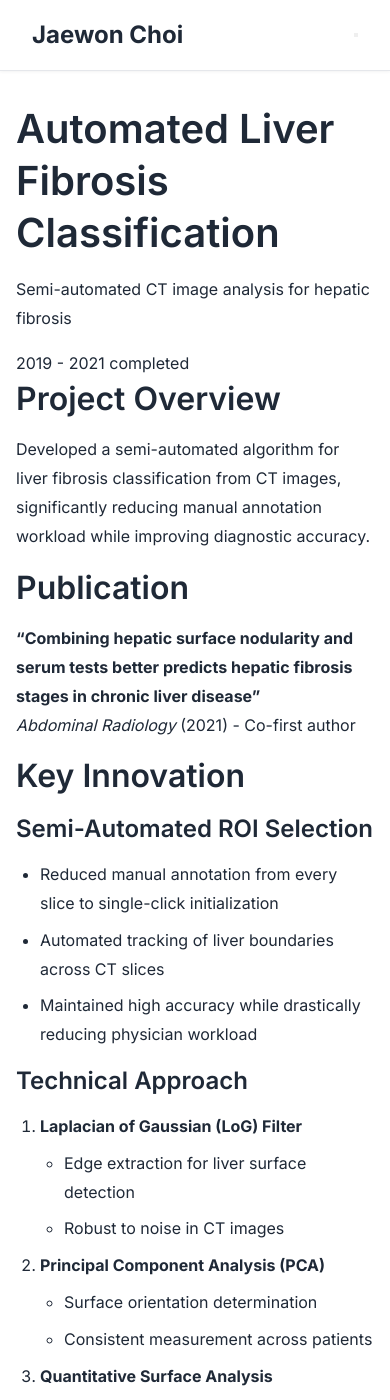
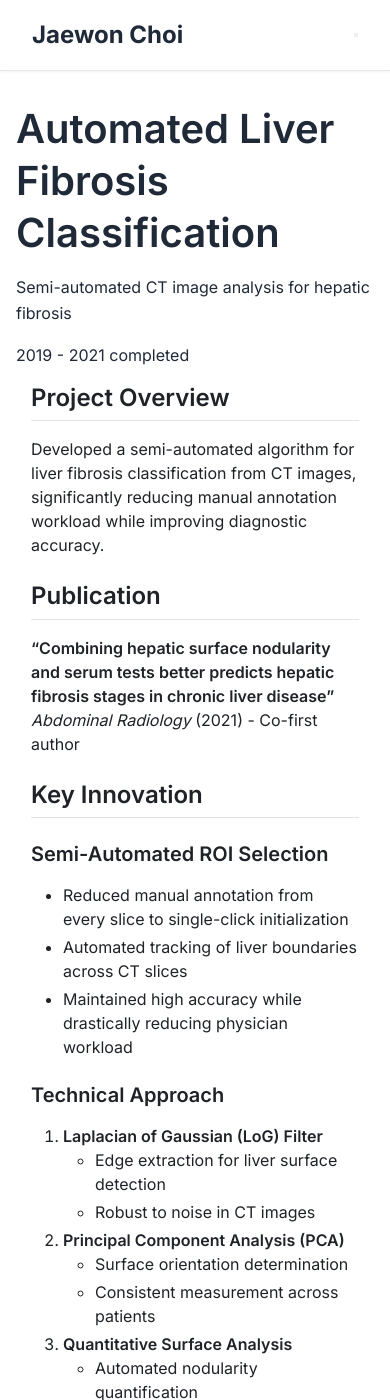
Before and after one commit to jafffy/jafffy.github.io, a Jekyll site: the page built from _projects/liver-fibrosis-ct.md, in a window 390 px wide and 1400 px high. Built offline with Jekyll 4.4.1, drawn with Linux system fonts in a browser that asks for light colours; nearby versions of some CDN libraries.

Commit message:
Replace custom markdown styles with GitHub Markdown CSS
- Add GitHub Markdown CSS from CDN for professional styling
- Apply markdown-body class to post and project content
- Override GitHub CSS with custom Inter and JetBrains Mono fonts
- Add responsive padding for mobile devices
- Remove custom markdown styles in favor of GitHub's polished design

🤖 Generated with [Claude Code](https://claude.ai/code)

Co-Authored-By: Claude <noreply@anthropic.com>

```diff
--- a/_layouts/default.html
+++ b/_layouts/default.html
@@ -5,6 +5,9 @@
   <meta name="viewport" content="width=device-width, initial-scale=1.0">
   <title>{% if page.title %}{{ page.title }} | {% endif %}{{ site.title }}</title>
   <meta name="description" content="{% if page.excerpt %}{{ page.excerpt | strip_html | strip_newlines | truncate: 160 }}{% else %}{{ site.description }}{% endif %}">
+
+  <!-- GitHub Markdown CSS -->
+  <link rel="stylesheet" href="https://cdnjs.cloudflare.com/ajax/libs/github-markdown-css/5.6.1/github-markdown-light.min.css">
 
   <link rel="stylesheet" href="{{ '/assets/css/style.css' | relative_url }}">
   <link rel="preconnect" href="https://fonts.googleapis.com">
--- a/_layouts/post.html
+++ b/_layouts/post.html
@@ -17,7 +17,7 @@ layout: default
     </div>
   </header>
 
-  <div class="post-content">
+  <div class="post-content markdown-body">
     {{ content }}
   </div>
 
--- a/_layouts/project.html
+++ b/_layouts/project.html
@@ -19,7 +19,7 @@ layout: default
     </div>
   </header>
 
-  <div class="project-content">
+  <div class="project-content markdown-body">
     {% if page.image %}
     <img src="{{ page.image | relative_url }}" alt="{{ page.title }}" class="project-image">
     {% endif %}
--- a/assets/css/style.css
+++ b/assets/css/style.css
@@ -264,165 +264,29 @@ a:hover {
   font-size: 0.875rem;
 }
 
-/* Markdown Content Styling */
-.main-content {
-  line-height: 1.8;
+/* GitHub Markdown CSS Integration */
+.markdown-body {
+  box-sizing: border-box;
+  min-width: 200px;
+  max-width: 980px;
+  margin: 0 auto;
+  padding: 45px;
 }
 
-/* Code blocks */
-pre {
-  background: #f8fafc;
-  border: 1px solid #e2e8f0;
-  border-radius: 0.5rem;
-  padding: 1.5rem;
-  overflow-x: auto;
-  font-family: 'JetBrains Mono', monospace;
-  font-size: 0.9rem;
-  line-height: 1.5;
-  margin: 1.5rem 0;
+/* Override GitHub CSS with custom fonts */
+.markdown-body {
+  font-family: 'Inter', -apple-system, BlinkMacSystemFont, 'Segoe UI', Roboto, sans-serif;
 }
 
-code {
+.markdown-body code, .markdown-body pre {
   font-family: 'JetBrains Mono', monospace;
-  font-size: 0.9em;
-  background: #f1f5f9;
-  color: #e11d48;
-  padding: 0.2rem 0.4rem;
-  border-radius: 0.25rem;
-  border: 1px solid #e2e8f0;
 }
 
-pre code {
-  background: none;
-  color: #374151;
-  padding: 0;
-  border: none;
-  font-size: 0.9rem;
-}
-
-/* Blockquotes */
-blockquote {
-  border-left: 4px solid #3b82f6;
-  background: #f8fafc;
-  padding: 1rem 1.5rem;
-  margin: 1.5rem 0;
-  border-radius: 0 0.5rem 0.5rem 0;
-  font-style: italic;
-  color: #475569;
-}
-
-blockquote p {
-  margin-bottom: 0.5rem;
-}
-
-blockquote p:last-child {
-  margin-bottom: 0;
-}
-
-/* Tables */
-table {
-  width: 100%;
-  border-collapse: collapse;
-  margin: 1.5rem 0;
-  background: #ffffff;
-  border-radius: 0.5rem;
-  overflow: hidden;
-  box-shadow: 0 1px 3px rgba(0, 0, 0, 0.1);
-}
-
-thead {
-  background: #f8fafc;
-}
-
-th, td {
-  padding: 0.75rem 1rem;
-  text-align: left;
-  border-bottom: 1px solid #e2e8f0;
-}
-
-th {
-  font-weight: 600;
-  color: #374151;
-}
-
-tr:hover {
-  background: #f8fafc;
-}
-
-/* Lists */
-ul, ol {
-  margin: 1rem 0;
-  padding-left: 1.5rem;
-}
-
-li {
-  margin-bottom: 0.5rem;
-}
-
-li > ul, li > ol {
-  margin-top: 0.5rem;
-  margin-bottom: 0;
-}
-
-/* Task lists */
-.task-list-item {
-  list-style: none;
-  margin-left: -1.5rem;
-}
-
-.task-list-item-checkbox {
-  margin-right: 0.5rem;
-}
-
-/* Horizontal rules */
-hr {
-  border: none;
-  height: 1px;
-  background: linear-gradient(to right, transparent, #e2e8f0, transparent);
-  margin: 2rem 0;
-}
-
-/* Images */
-img {
-  max-width: 100%;
-  height: auto;
-  border-radius: 0.5rem;
-  box-shadow: 0 4px 6px -1px rgba(0, 0, 0, 0.1);
-  margin: 1rem 0;
-}
-
-/* Definition lists */
-dl {
-  margin: 1rem 0;
-}
-
-dt {
-  font-weight: 600;
-  color: #374151;
-  margin-top: 1rem;
-}
-
-dd {
-  margin-left: 1.5rem;
-  margin-bottom: 0.5rem;
-  color: #6b7280;
-}
-
-/* Footnotes */
-.footnotes {
-  margin-top: 2rem;
-  padding-top: 1rem;
-  border-top: 1px solid #e2e8f0;
-  font-size: 0.9rem;
-  color: #6b7280;
-}
-
-/* Highlight/Mark */
-mark {
-  background: #fef3c7;
-  color: #92400e;
-  padding: 0.1rem 0.2rem;
-  border-radius: 0.25rem;
+/* Responsive adjustments */
+@media (max-width: 767px) {
+  .markdown-body {
+    padding: 15px;
+  }
 }
 
 /* Utilities */
```
